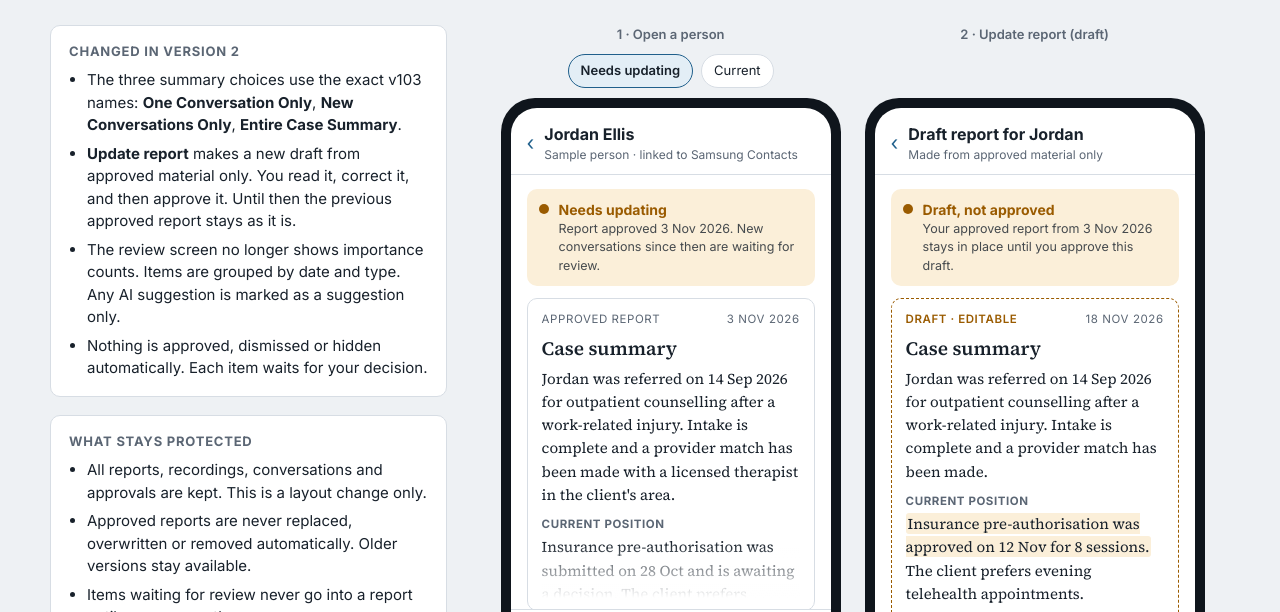
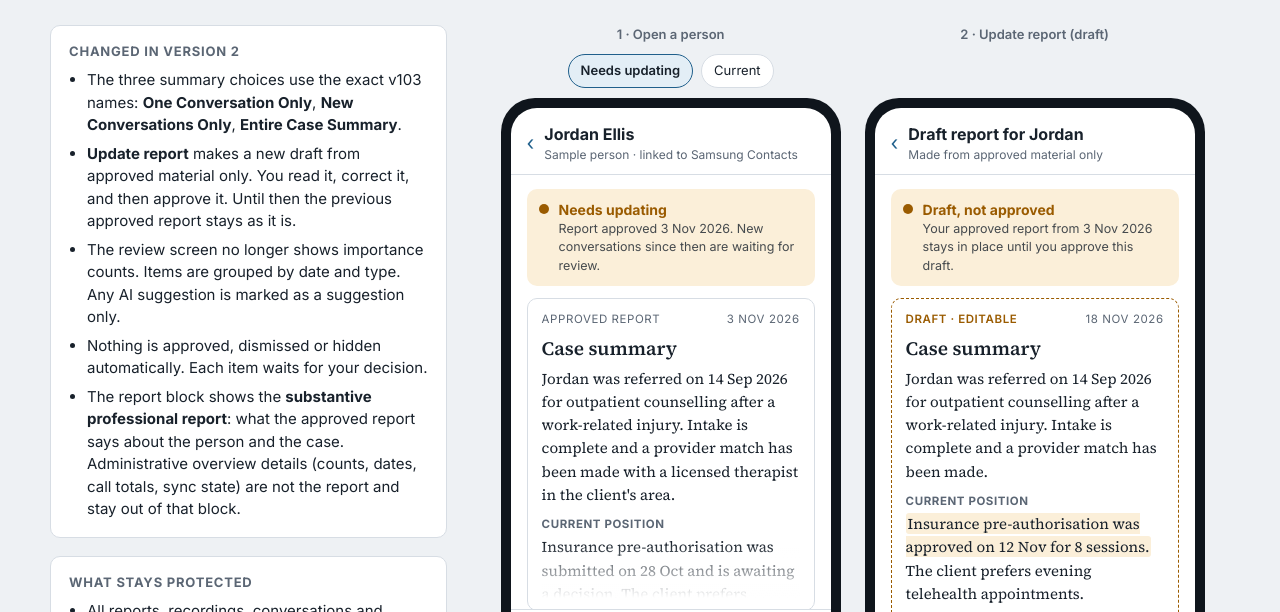
Before and after one commit to ml7822000-star/Rhl, a plain HTML site: page design/case-pilot-report-first.html in a window 1280 px wide. Shown: the part 155-767 px from the top of the page. Drawn offline with Linux system fonts and the light colour scheme.

Commit message:
Clarify report block holds the professional report, not the admin overview
Co-Authored-By: Claude Opus 5.5 <noreply@anthropic.com>
Claude-Session: https://claude.ai/code/session_012M4afn6C771kmVYB8wieVm

```diff
--- a/design/case-pilot-report-first.html
+++ b/design/case-pilot-report-first.html
@@ -119,6 +119,7 @@ h1{font-size:28px;margin:0;letter-spacing:-.01em;text-wrap:balance}
           <li><b>Update report</b> makes a new draft from approved material only. You read it, correct it, and then approve it. Until then the previous approved report stays as it is.</li>
           <li>The review screen no longer shows importance counts. Items are grouped by date and type. Any AI suggestion is marked as a suggestion only.</li>
           <li>Nothing is approved, dismissed or hidden automatically. Each item waits for your decision.</li>
+          <li>The report block shows the <b>substantive professional report</b>: what the approved report says about the person and the case. Administrative overview details (counts, dates, call totals, sync state) are not the report and stay out of that block.</li>
         </ul>
       </section>
       <section>
```
